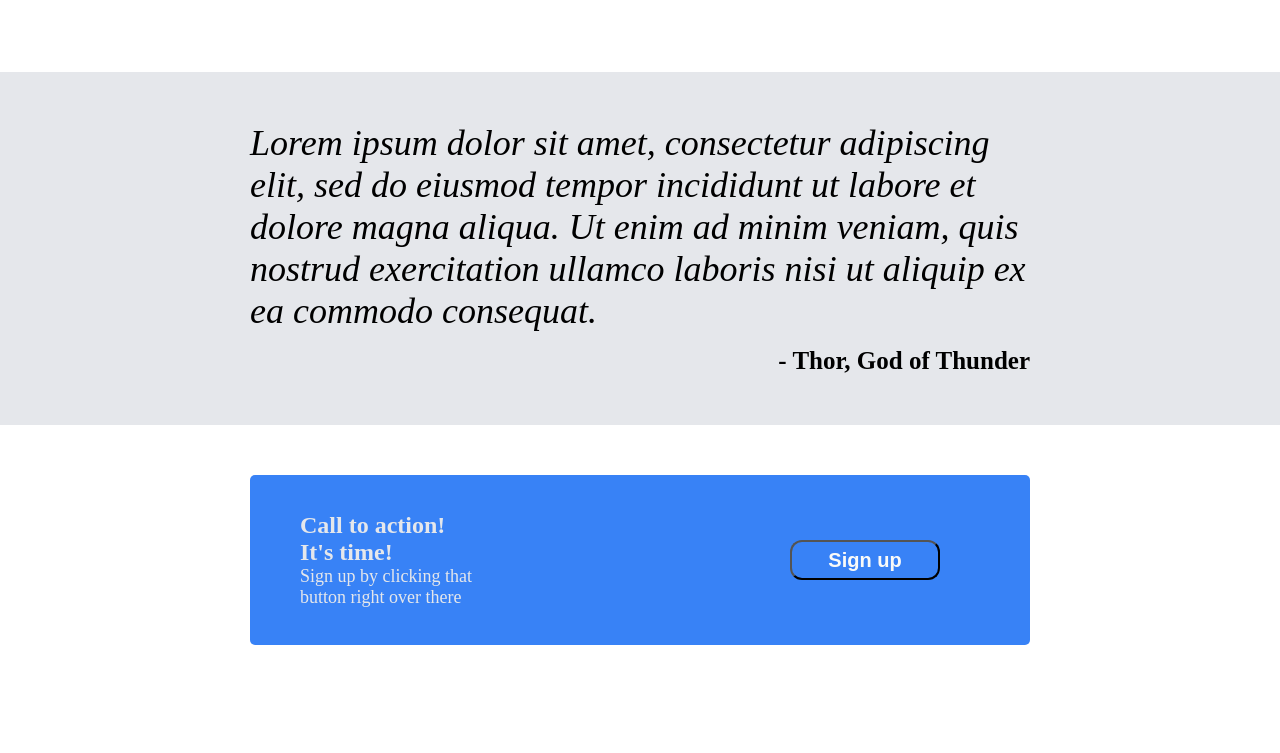
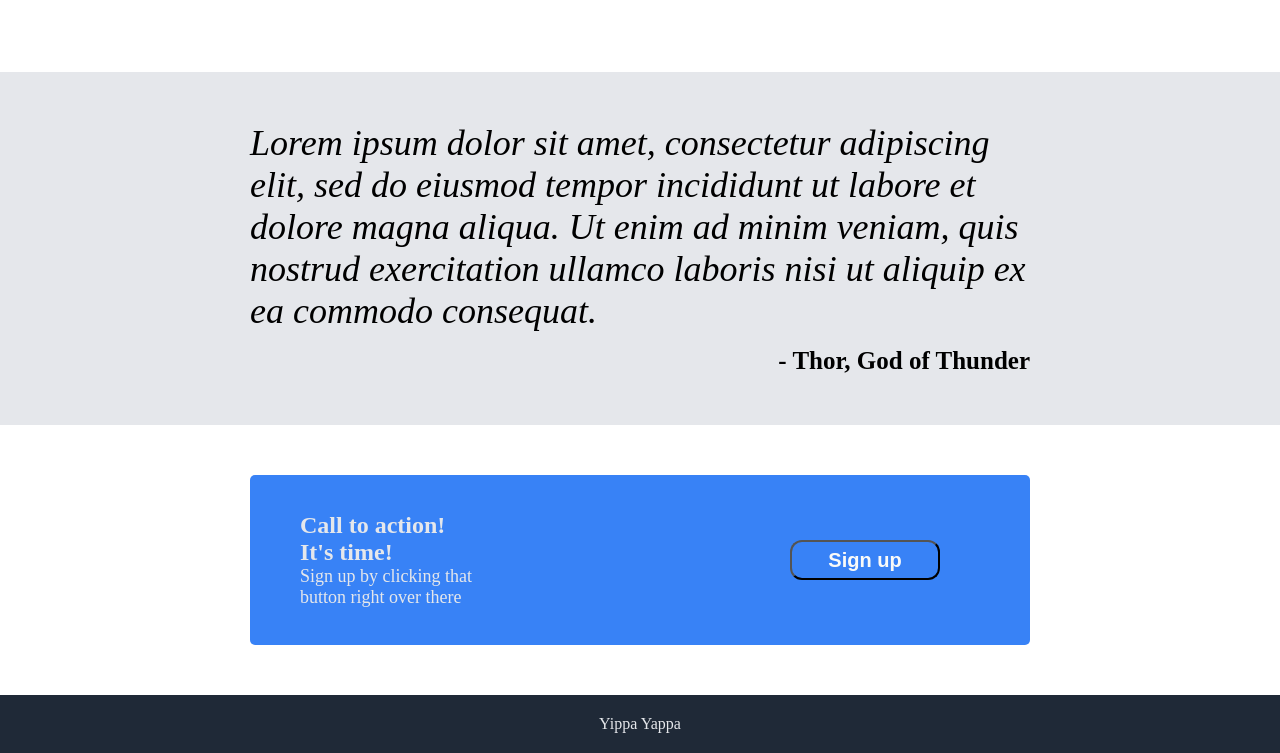
Before and after one commit to KissanM1/landing-page, a plain HTML site: page index.html in a window 1280 px wide. Shown: the part 882-1635 px from the top of the page. Before the commit the page ends 1577 px from the top, so only its background shows below. Drawn offline with Linux system fonts and the light colour scheme.

Commit message:
Adds footer

```diff
--- a/index.html
+++ b/index.html
@@ -88,5 +88,8 @@
             </div>
         </div>
     </div>
+    <div class="footer">
+        <a>Yippa Yappa</a>
+    </div>
 </body>
 </html>
--- a/styles.css
+++ b/styles.css
@@ -183,3 +183,13 @@ button {
 .subtitle {
     font-size: 18px;
 }
+
+
+.footer {
+    display: flex;
+    align-items: center;
+    justify-content: center;
+    padding: 20px;
+    background-color: #1F2937;
+    color: #E5E7EB;
+}
```
